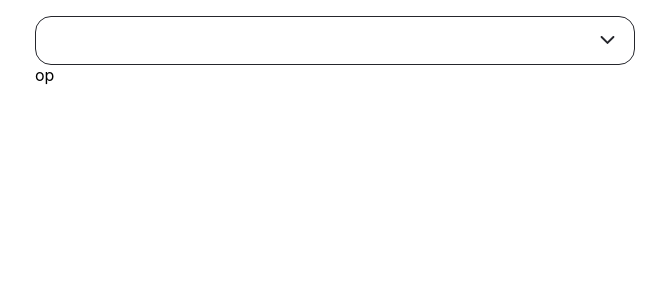
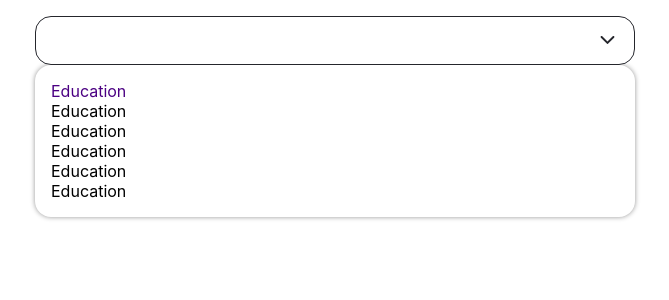
Before and after one commit to shahab65/obox-assignment, a React (Create React App) app: page / in a window 1280 px wide. Shown: the top 300 px of the page, without its empty margins (305-974 px from the left). Built offline with nearby package versions, Linux system fonts and the light colour scheme.

Commit message:
creating Text compornnt

```diff
--- a/src/components/Options/index.tsx
+++ b/src/components/Options/index.tsx
@@ -1,10 +1,22 @@
+import Text from "components/Text";
 import React from "react";
 import useStyles from "./style";
 
 const Options = () => {
   const classes = useStyles();
 
-  return <div className={classes.options}>op</div>;
+  return (
+    <div className={classes.options}>
+      <div>
+        <Text type="secondary">Education</Text>
+      </div>
+      <div>Education</div>
+      <div>Education</div>
+      <div>Education</div>
+      <div>Education</div>
+      <div>Education</div>
+    </div>
+  );
 };
 
 export default Options;
--- a/src/components/Options/style.ts
+++ b/src/components/Options/style.ts
@@ -1,6 +1,10 @@
 import { createUseStyles } from "react-jss";
 const useStyles = createUseStyles(() => ({
-  options: {},
+  options: {
+    borderRadius: 16,
+    padding: 16,
+    boxShadow: "0 0 5px 0 rgba(0,0,0,0.42)",
+  },
 }));
 
 export default useStyles;
--- /dev/null
+++ b/src/components/Text/index.tsx
@@ -0,0 +1,17 @@
+import React from "react";
+import useStyles from "./style";
+export type TextType = "primary" | "secondary";
+
+export type TextProps = {
+  children: React.ReactNode;
+  type?: TextType;
+};
+
+const Text = (props: TextProps) => {
+  const { children, type = "primary" } = props;
+  const classes = useStyles({ type });
+
+  return <p className={classes.text}>{children}</p>;
+};
+
+export default Text;
--- /dev/null
+++ b/src/components/Text/style.ts
@@ -0,0 +1,10 @@
+import { createUseStyles } from "react-jss";
+import { TextType } from "./index";
+
+const useStyles = createUseStyles(() => ({
+  text: ({ type }: { type: TextType }) => ({
+    color: type === "primary" ? "#505050" : "indigo",
+  }),
+}));
+
+export default useStyles;
```
Also changed, not shown: 1 other file (tests, documents, lock files or other folders).
